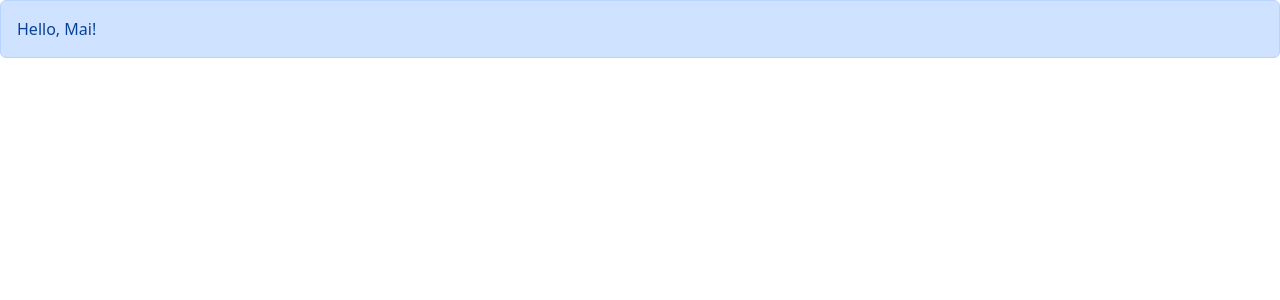
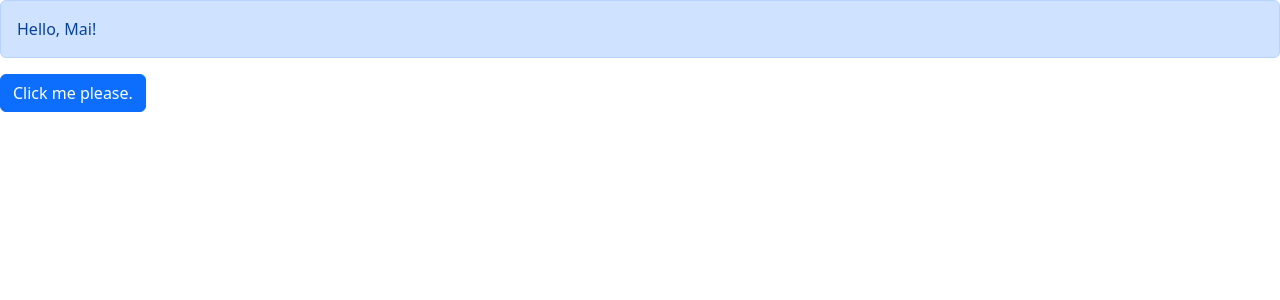
Before and after one commit to DefinitelyNotMai/react-app, a React (Vite) app: page / in a window 1280 px wide. Shown: the top 300 px of the page. Built offline with nearby package versions, Linux system fonts and the light colour scheme.

Commit message:
Added Button component.

```diff
--- a/src/App.tsx
+++ b/src/App.tsx
@@ -1,4 +1,5 @@
 import Alert from './components/Alert';
+import Button from './components/Button';
 
 function App() {
   return (
@@ -6,6 +7,9 @@
       <Alert>
         Hello, <span>Mai!</span>
       </Alert>
+      <Button color="primary" onClick={() => console.log('You clicked me :D')}>
+        Click me please.
+      </Button>
     </div>
   );
 }
--- /dev/null
+++ b/src/components/Button.tsx
@@ -0,0 +1,15 @@
+interface Props {
+  children: string;
+  color?: 'primary' | 'secondary' | 'warning'; // Adding '?' makes property optional
+  onClick: () => void;
+}
+
+const Button = ({ children, color, onClick }: Props) => {
+  return (
+    <button className={'btn btn-' + color} onClick={onClick}>
+      {children}
+    </button>
+  );
+};
+
+export default Button;
```
